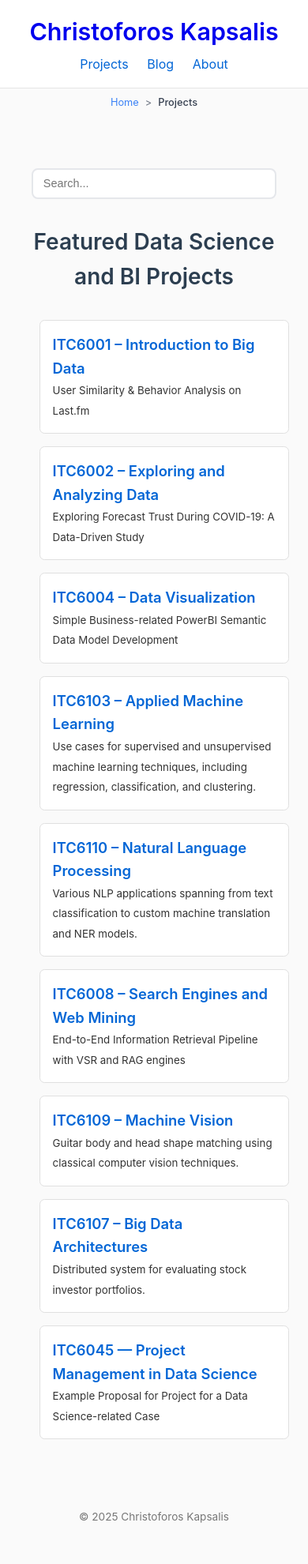
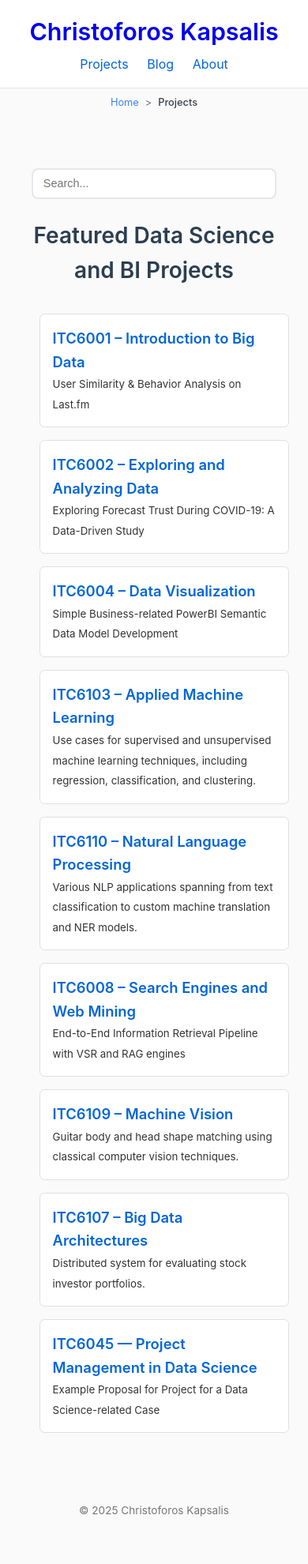
Before and after one commit to C-Kapsalis/portfolio-website, a Jekyll site: the page built from index.md, in a window 390 px wide. Shown: the whole page at 79% size. Built offline with Jekyll 4.4.1, drawn with Linux system fonts in a browser that asks for light colours; comment, search, counter and statistics services are not loaded.

Commit message:
different search styling

```diff
--- a/assets/css/style.css
+++ b/assets/css/style.css
@@ -172,18 +172,23 @@
 /* simple search feature styling */
 .search-box {
   max-width: 600px;
-  margin: 1rem auto 2rem auto;
   padding: 0 1rem;
+  margin: 1rem auto 2rem auto; /* Consistent spacing */
 }
 
-/* Adjust spacing based on page type */
-.home-page .search-box {
-  margin: 2rem auto 2rem auto; /* More top margin on homepage since no breadcrumbs */
+/* Force consistent positioning regardless of page content */
+.wrapper .search-box {
+  position: relative;
+  top: 0;
 }
 
-/* If there are breadcrumbs above, reduce top margin */
-.breadcrumb + .wrapper .search-box {
-  margin: 1rem auto 2rem auto; /* Normal spacing when breadcrumbs present */
+/* Specific fix for homepage vs blog page */
+body.home-page .wrapper .search-box {
+  margin-top: 1rem !important; /* Same as blog page */
+}
+
+body:not(.home-page) .wrapper .search-box {
+  margin-top: 1rem !important; /* Consistent with homepage */
 }
 
 .search-box input {
@@ -212,11 +217,11 @@
   box-shadow: 0 4px 6px -1px rgba(0, 0, 0, 0.1);
   max-height: 300px;
   overflow-y: auto;
-  display: none; /* Hidden by default */
+  display: none;
 }
 
 #results-container:not(:empty) {
-  display: block; /* Show when there are results */
+  display: block;
   border: 1px solid #e5e7eb;
 }
 
@@ -244,11 +249,7 @@
 /* Responsive */
 @media (max-width: 768px) {
   .search-box {
-    margin: 0.5rem auto 1.5rem auto;
-  }
-
-  .home-page .search-box {
-    margin: 1.5rem auto 1.5rem auto;
+    margin: 0.5rem auto 1.5rem auto !important;
   }
 
   .search-box input {
```
